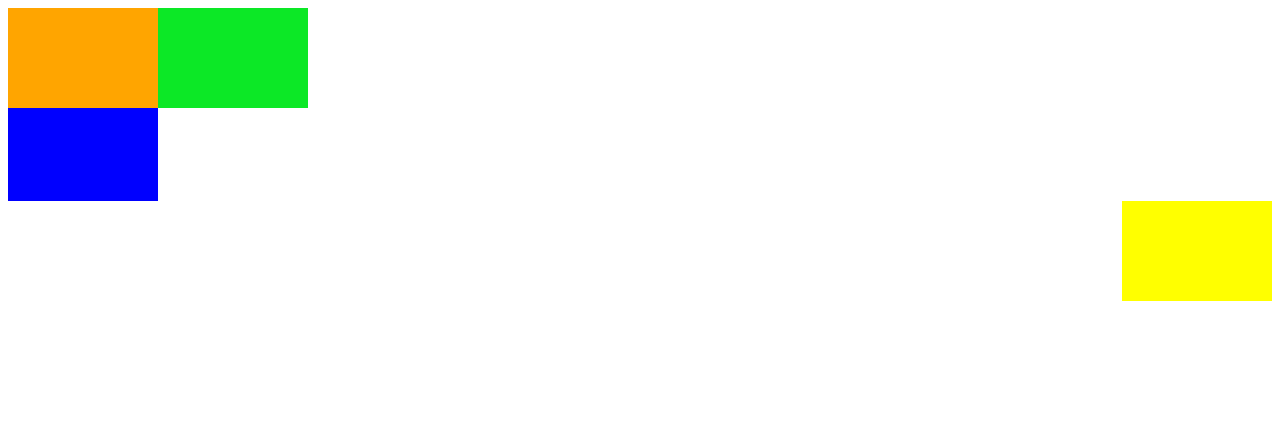
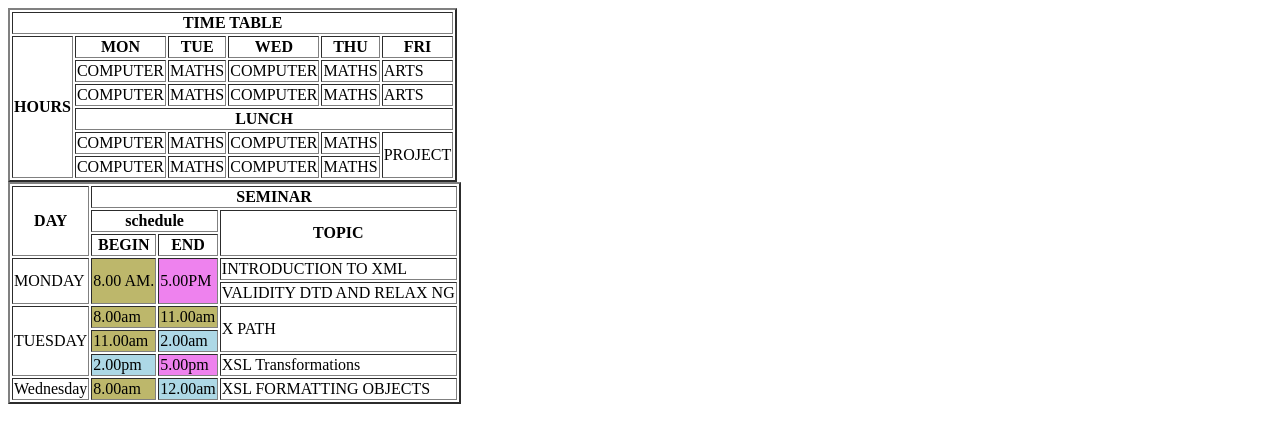
Before and after one commit to shivam-birla/html-learning, a plain HTML site: page logo.html in a window 1280 px wide. Drawn offline with Linux system fonts and the light colour scheme.

Commit message:
table format

```diff
--- a/logo.html
+++ b/logo.html
@@ -4,69 +4,110 @@
     <meta charset="UTF-8">
     <meta http-equiv="X-UA-Compatible" content="IE=edge">
     <meta name="viewport" content="width=device-width, initial-scale=1.0">
-    <title>Document</title>
-    <!-- <style>
-    .red{
-        background-color: red;
-        width: 15%;
-        float: left;
-    }
-    .blue{
-        background-color: blue;
-        width: 15%;
-        float: left;
-    }
-    .green{
-        background-color: green;
-        width: 15%;
-        float: right;
-    }
-    .yellow{
-        background-color: yellow;
-        width: 15%;
-        float: right;
-    }
-</style> -->
-<style>
-    #fblock{
-        background-color: orange;
-        padding: 50px;
-        width: 50px;
-        float: left;
+    <title>Document</title></head>
+    <style>
+      .yellow{
+        background-color: darkkhaki;
+      }
+      .violet{
+        background-color: violet;
+      }
+      .blue{
+        background-color: lightblue;
+      }
+    </style>
+<body>
+  <table border="2px">
+    <tr>
+      <th colspan="6">TIME TABLE</th>
+    </tr>
+    <tr>
+      <TH rowspan="6" >HOURS</TH>
+      <th>MON</th>
+      <th>TUE</th>
+      <th>WED</th>
+      <th>THU</th>
+      <th>FRI</th>
+    </tr>
+    <TR>
 
+      <TD>COMPUTER</TD>
+      <TD>MATHS</TD>
+      <TD>COMPUTER</TD>
+      <TD>MATHS </TD>
+      <TD>ARTS</TD>
+    </TR>
+    <TR>
 
+      <TD>COMPUTER</TD>
+      <TD>MATHS</TD>
+      <TD>COMPUTER</TD>
+      <TD>MATHS </TD>
+      <TD>ARTS</TD>
+    </TR>
+    <TR>
 
-    }
-    .blue{
-        background-color: rgb(12, 232, 38);
-        padding: 50px;
-        width: 50px;
-        float: left;
+      <TH colspan="5" >LUNCH</TH>
+    </TR>
+    <TR>
 
-    }
-    .green{
-        background-color: blue;
-        padding: 50px;
-        width: 50px;
-        height: 75px;
-        float:
+      <TD>COMPUTER</TD>
+      <TD>MATHS</TD>
+      <TD>COMPUTER</TD>
+      <TD>MATHS </TD>
+      <TD rowspan="2">PROJECT</TD>
+    </TR>
+    <TR>
 
-    }
-    .yellow{
-        background-color: yellow;
-        padding: 50px;
-        width: 50px;
-        float: right
+    <TD>COMPUTER</TD>
+    <TD>MATHS</TD>
+    <TD>COMPUTER</TD>
+    <TD>MATHS </TD>
 
-
-    }
-</style>
-</head>
-<body><div id="fblock"></div>
-    <div class="blue"></div> <br>
-    <div class="green"></div>
-    <div class="yellow"></div>
-
+  </TR>
+  </table>
+  <table border="2PX">
+    <tr>
+      <th rowspan="3">DAY</th>
+      <th colspan="3">SEMINAR</th>
+    </tr>
+    <tr>
+      <th colspan="2">schedule</th>
+      <th rowspan="2">TOPIC</th>
+    </tr>
+    <tr>
+      <th>BEGIN</th>
+      <TH>END</TH>
+    </tr>
+    <tr>
+      <td rowspan="2">MONDAY</td>
+      <td rowspan="2" class="yellow">8.00 AM.</td>
+      <td rowspan="2" class="violet">5.00PM</td>
+      <td>INTRODUCTION TO XML</td>
+    </tr>
+    <tr>
+     <TD> VALIDITY DTD AND RELAX NG</TD>
+    </tr>
+    <tr>
+      <td rowspan="3">TUESDAY</td>
+      <td  class="yellow">8.00am</td>
+      <td  class="yellow">11.00am</td>
+      <td rowspan="2">X PATH</td>
+    </tr>
+    <tr>
+      <td  class="yellow">11.00am</td>
+      <td class="blue">2.00am</td>
+    </tr>
+    <tr>
+      <td class="blue">2.00pm</td>
+      <td class="violet">5.00pm</td>
+      <td>XSL Transformations </td>
+    </tr>
+<tr>
+  <td>Wednesday</td>
+  <td  class="yellow">8.00am</td>
+  <td class="blue">12.00am</td>
+  <td>XSL FORMATTING OBJECTS</td>
+</tr>
+  </table>
 </body>
-</html>
-<!-- orange,green,blue,yellow -->
```
